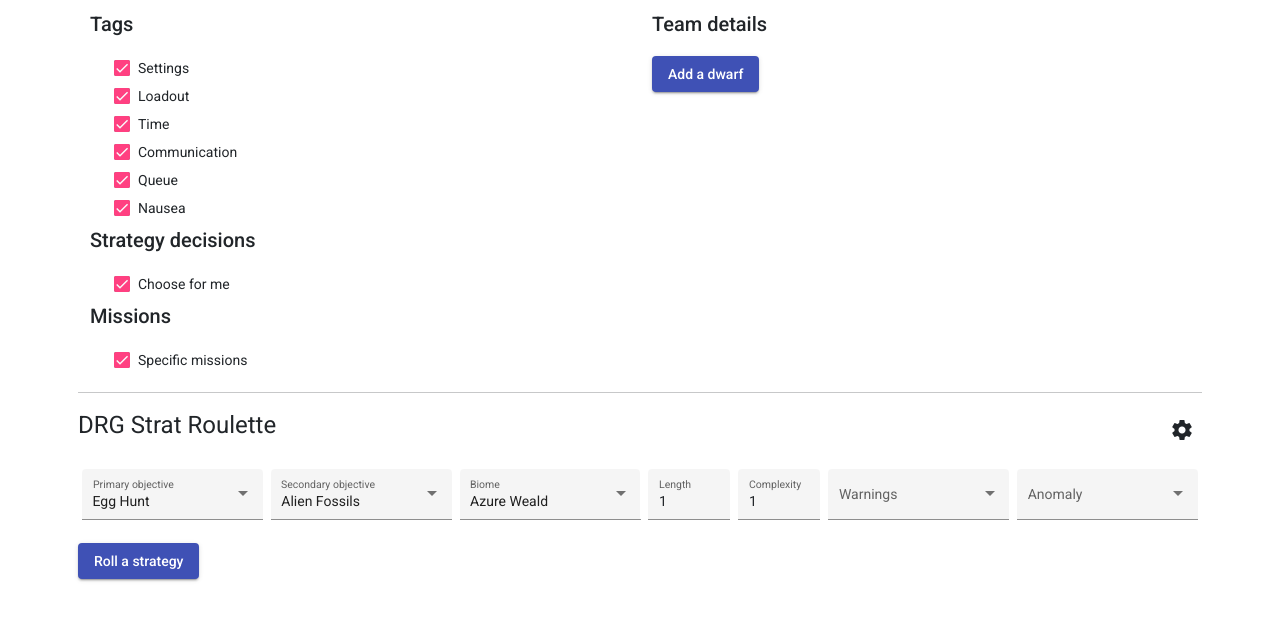
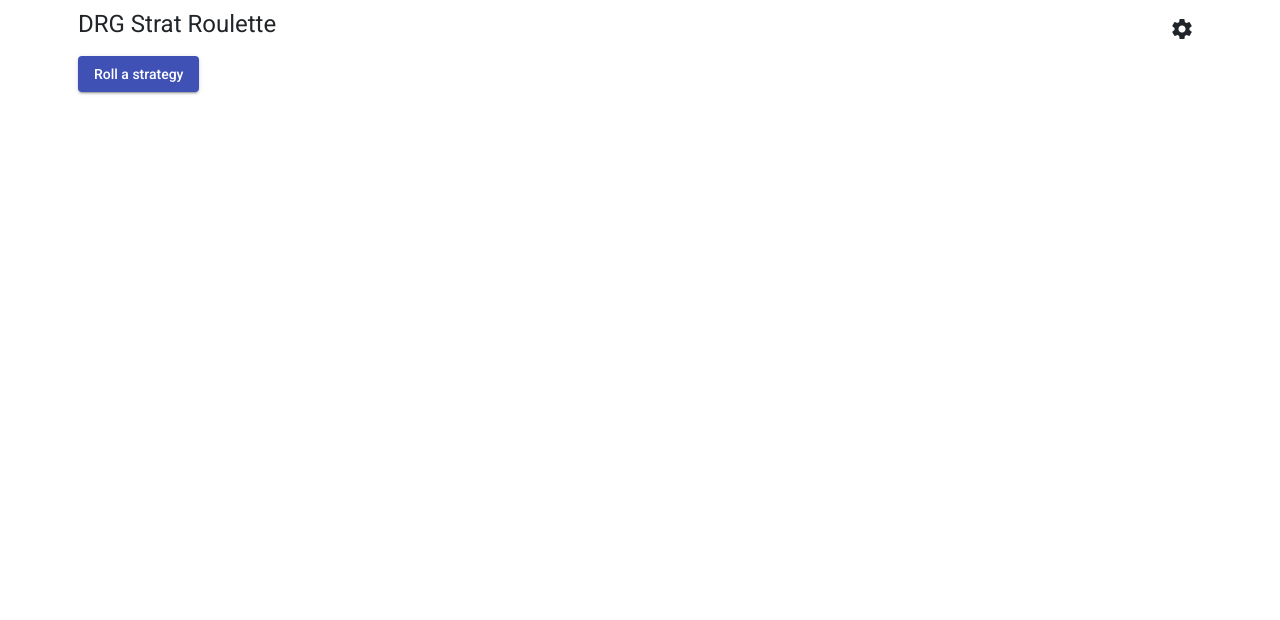
Before and after one commit to drg-strat-roulette/drg-strat-roulette, an Angular app: page / in a window 1280 px wide. Shown: the top 620 px of the page. Built offline with nearby package versions, Linux system fonts and the light colour scheme.

Commit message:
Restored settings to defaults

```diff
--- a/src/app/app.component.ts
+++ b/src/app/app.component.ts
@@ -31,7 +31,7 @@
 	strat: Strategy | undefined;
 
 	// True if the settings menu is collapsed, false otherwise
-	settingsMenuCollapsed = false;
+	settingsMenuCollapsed = true;
 
 	// List of all possible strategy tags, and whether they are included or excluded
 	tags: StratTagObject[] = stratTagInfo.map((tagInfo) => ({
@@ -43,7 +43,7 @@
 	dwarves: Dwarf[] = [];
 
 	// True if a mission is to be chosen before a strategy, false otherwise
-	preChosenMissions = true;
+	preChosenMissions = false;
 
 	// True if strategy-related decisions are made automatically for the user
 	makeStratDecisionsAutomatically = true;
```
